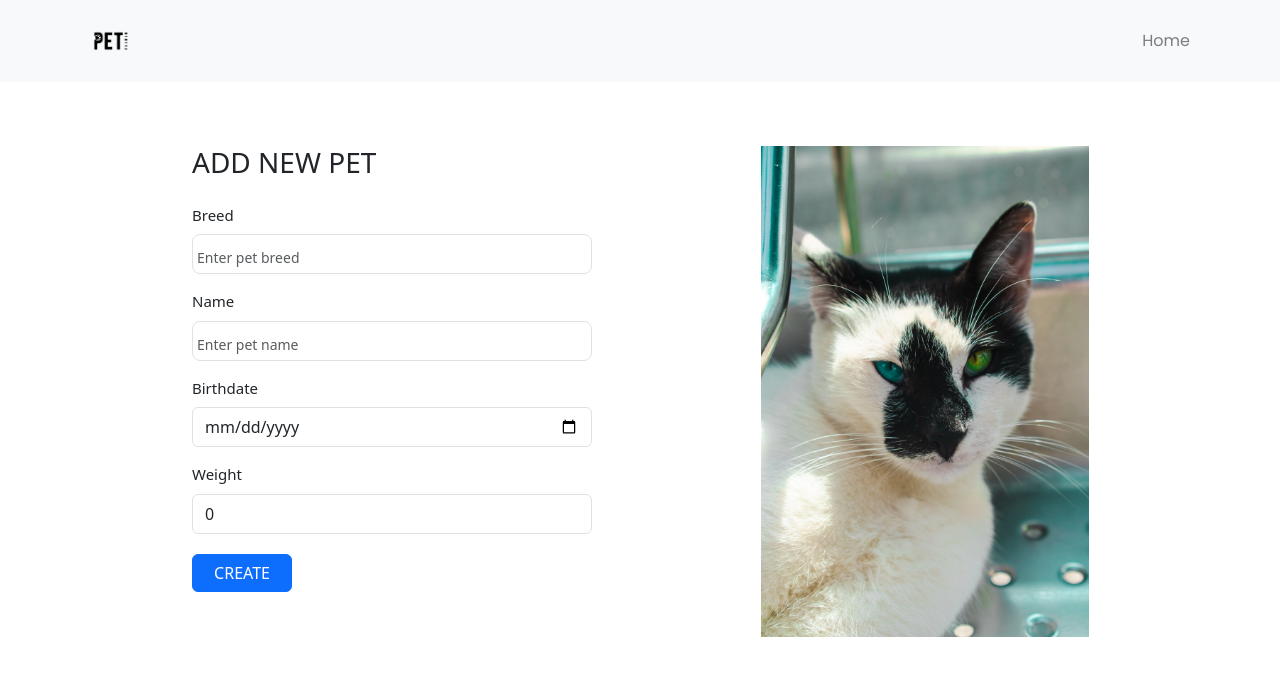
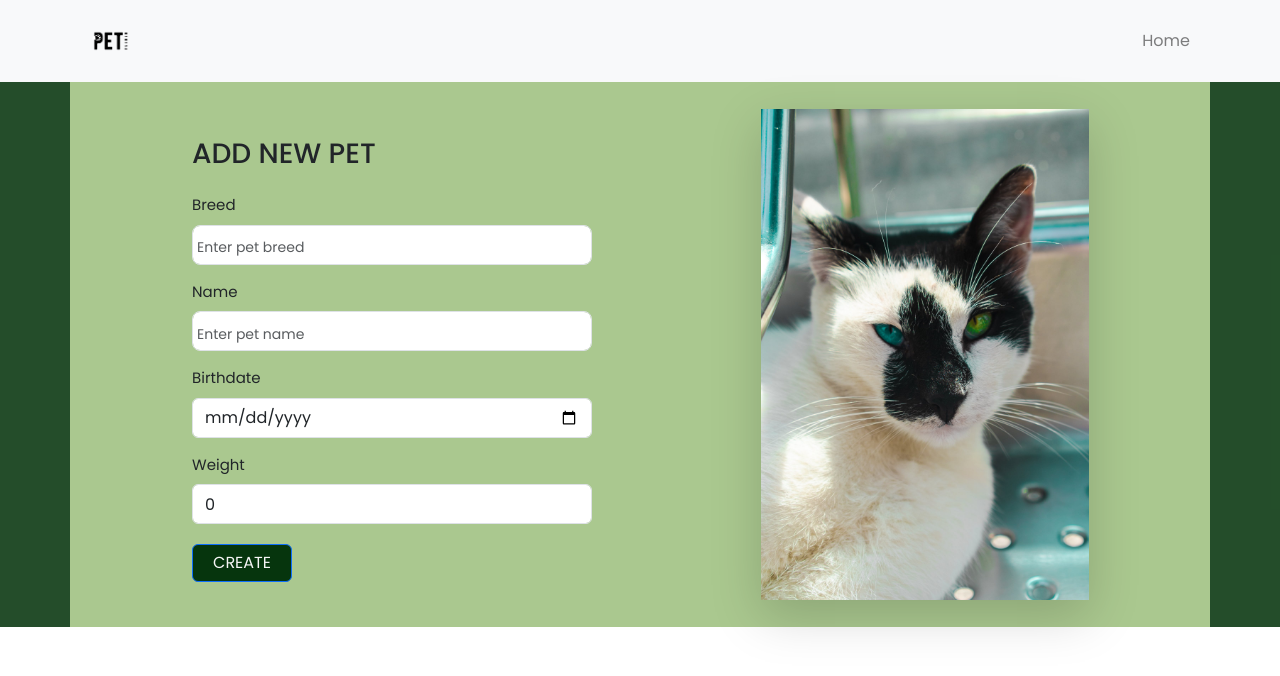
Before and after one commit to Pet-Feeder-SEP4/PetFeeder, a React (Create React App) app in the folder Fronted/pet-feeder/: page /CreatePet in a window 1280 px wide. Shown: the top 676 px of the page. Built offline with nearby package versions, Linux system fonts and the light colour scheme.

Commit message:
PFF-30 #time 30min applying font and that

```diff
--- a/Fronted/pet-feeder/src/pages/CreatePet/CreatePet.css
+++ b/Fronted/pet-feeder/src/pages/CreatePet/CreatePet.css
@@ -1,12 +1,8 @@
 .petImg{
-
+    margin: 5%;
     width: 60%;
 }
 
-.createpetb{
-    margin-top: 5%;
-
-}
 
 
 #name{
@@ -28,8 +24,28 @@
 
 .marginthing{
     margin-left: 110px;
+    margin-top: 10%;
+    font-family: 'Poppins', sans-serif;
 }
 
 .form-control::placeholder {
     font-size: 14px; /* Adjust the font size as needed */
 }
+
+.createPetBox{
+    background-color: #AAC88F;
+}
+button.btncreate{
+    background-color: #06350D;
+    color:#F6f6f6;
+    outline: none;
+}
+button.btncreate:hover {
+    background-color: #095715; /* Your desired hover color */
+    color: #fff; /* Text color on hover */
+    /* Add any additional styles you need */
+}
+
+.bbb{
+    background-color:#06350de0;
+}
--- a/Fronted/pet-feeder/src/pages/CreatePet/CreatePet.js
+++ b/Fronted/pet-feeder/src/pages/CreatePet/CreatePet.js
@@ -45,13 +45,13 @@ const CreatePet = () => {
 
 
     return (
-        <div>
+        <div className="bbb">
             <NavBar />
             <div className="container createpetb">
                 <div className="row">
 
-                    <div className="col-lg-6 ">
-                        <div className="marginthing">
+                    <div className="col-lg-6 col-md-12 createPetBox ">
+                        <div className="marginthing ">
                             <h3>ADD NEW PET</h3>
                             <Form onSubmit={handleSubmit} >
                                 {/* Breed Input */}
@@ -110,18 +110,18 @@ const CreatePet = () => {
 
 
                                 {/* Submit Button */}
-                                <Button variant="primary" type="submit">
+                                <Button  type="submit" className="btncreate">
                                     CREATE
                                 </Button>
                             </Form>
                         </div>
 
                     </div>
-                    <div className="col-lg-6 text-center">
+                    <div className="col-lg-6 col-md-12 text-center createPetBox">
                         <img
                             src="/assets/createpetPhoto.jpg"
                             alt="pettio"
-                            className='petImg'
+                            className='petImg shadow-lg'
                         />
                     </div>
 
```
